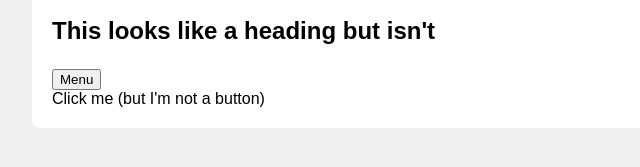
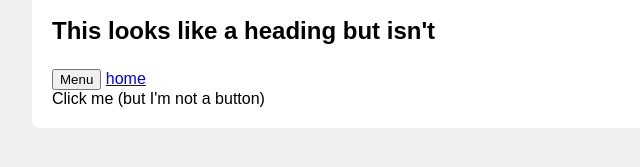
Before and after one commit to rejeesh-tryzens/accesslint, a website: page test.html in a window 1280 px wide. Shown: the part 485-652 px from the top of the page, 188-828 px from the left. Drawn offline with Linux system fonts and the light colour scheme.

Commit message:
FCARD-0022 Add href

```diff
--- a/test.html
+++ b/test.html
@@ -70,6 +70,7 @@
         <!-- Missing ARIA labels -->
         <div>
             <button onclick="toggleMenu()">Menu</button>
+            <a href="/home">home</a>
             <div id="menu" style="display: none;">
                 <a href="#home">Home</a>
                 <a href="#about">About</a>
```
